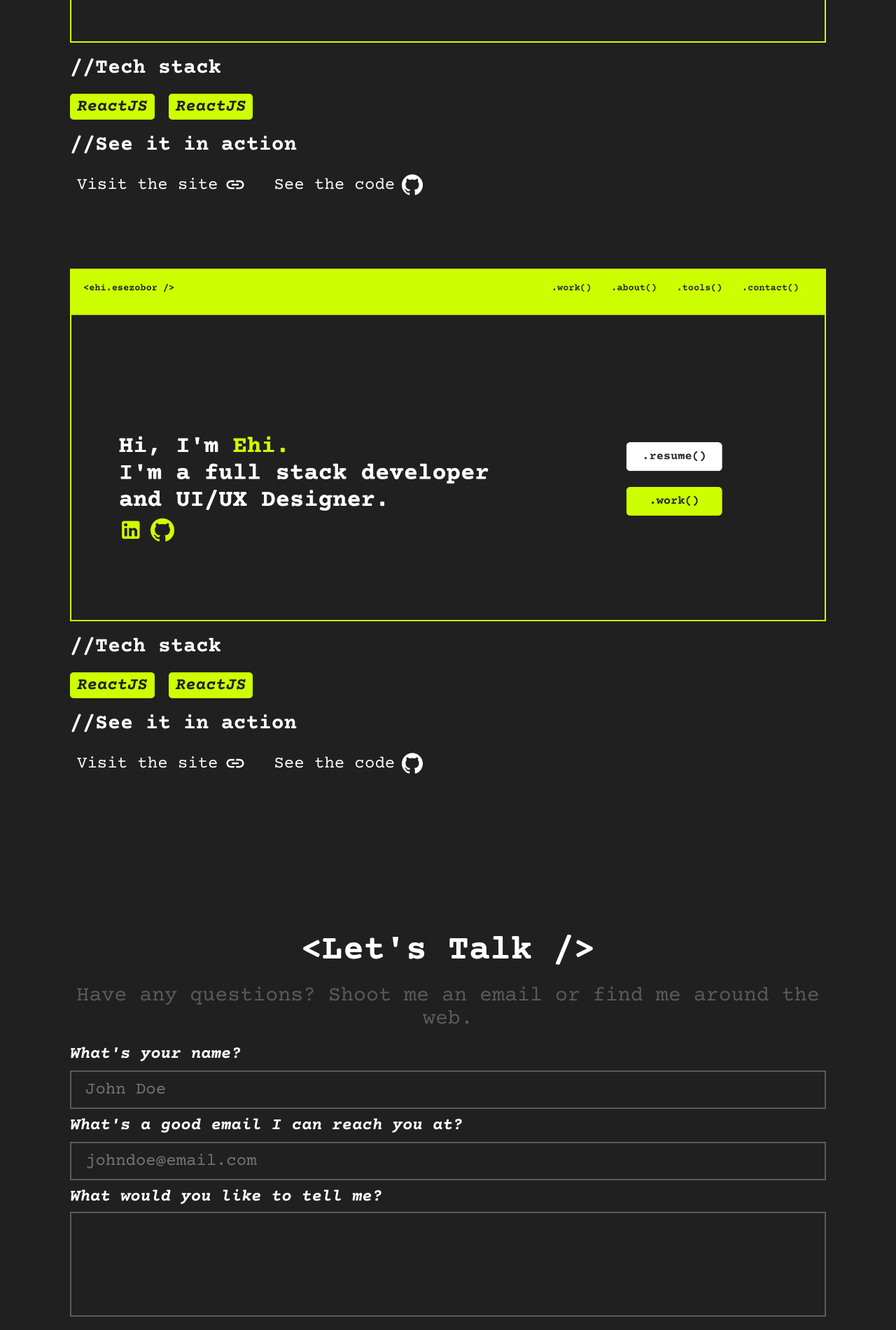
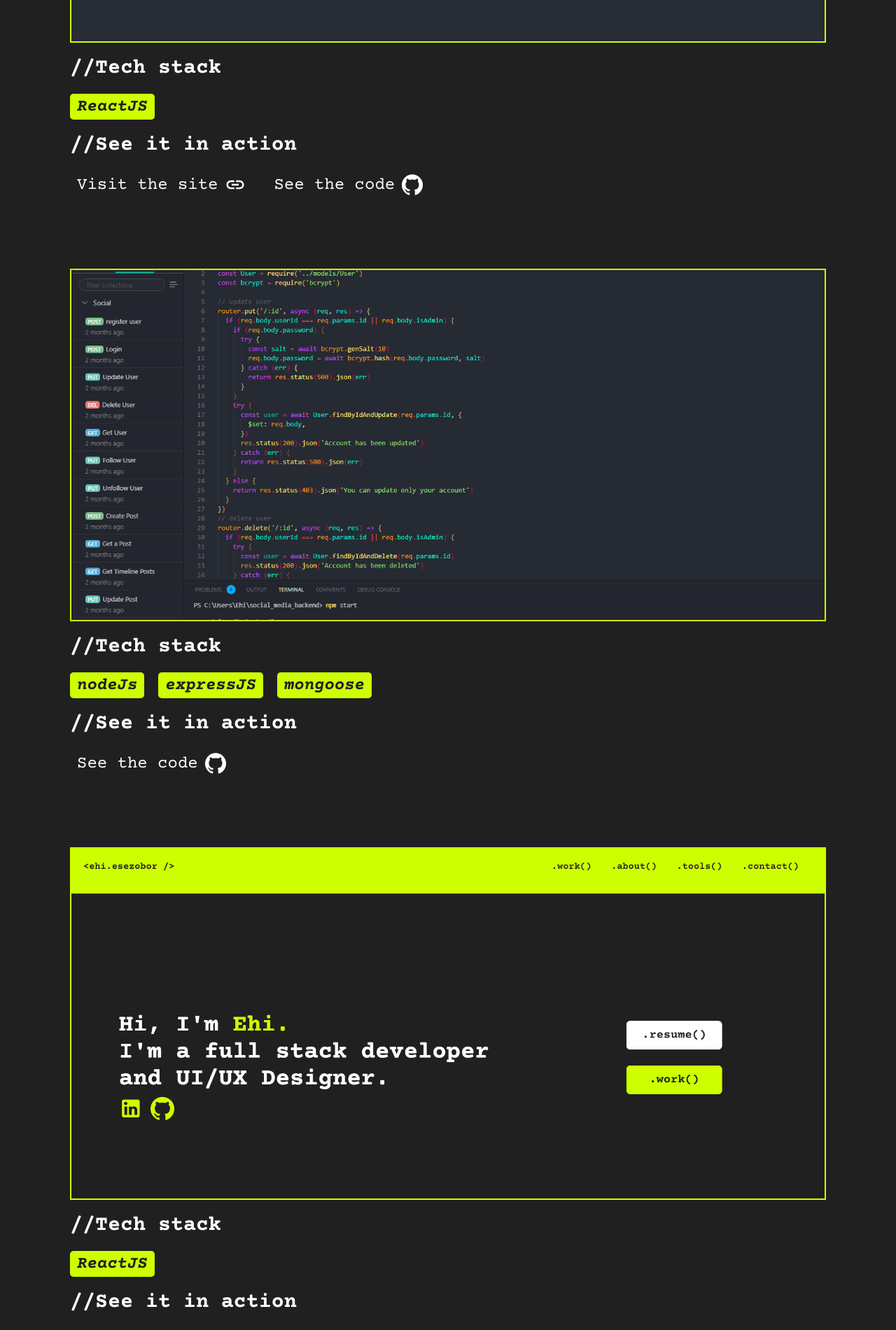
Before and after one commit to Leehis/ehi-esezobor-website, a React (Create React App) app: page / in a window 1280 px wide. Shown: the part 2220-4121 px from the top of the page at 70% size. Built offline with nearby package versions, Linux system fonts and the light colour scheme.

Commit message:
updated projects

```diff
--- a/src/components/card/Card.jsx
+++ b/src/components/card/Card.jsx
@@ -2,6 +2,10 @@ import './card.css'
 import { data } from '../project/data'
 import { GitHub, Link } from '@material-ui/icons'
 import portfolio from '../../images/portfolio-website-image.png'
+import array from '../../images/sorting-visualizer-image.png'
+import backend from '../../images/backend-social-media.png'
+
+
 
 const Card = () => {
   return (
@@ -9,14 +13,11 @@ const Card = () => {
       <div className='projectWrapper'>
         <div className='projectOne'>
           <div className='imageBox'>
-            <img src={portfolio} alt='' />
+            <img src={array} alt='' />
             <div className='overlay'>
-              <div className='imageName'>Personal Portfolio Website</div>
+              <div className='imageName'>Array Sorting Visualizer</div>
               <p className='imageDesc'>
-                Lorem ipsum dolor sit amet consectetur adipisicing elit. Dolor
-                ut quas officiis numquam rem minima, delectus natus eligendi
-                velit doloribus possimus fugiat. Ad consectetur dignissimos
-                dolores vitae totam sunt qui?
+                This is a react project with a very simple ui that allows users to see the various sorting algorithms and how they work in real time. It features popular sorting algorithms like bubble sort, selection sort, merge sort, quick sort and insertion sort.
               </p>
             </div>
           </div>
@@ -24,38 +25,72 @@ const Card = () => {
             <h3 className='techStackTitle'>{`//Tech stack`}</h3>
             <ul className='techStackList'>
               <li className='techList'>ReactJS</li>
-              <li className='techList'>ReactJS</li>
+
             </ul>
           </div>
           <div className='codeLinks'>
             <h3 className='codeLinksTitle'>{`//See it in action`}</h3>
             <ul className='codeLinksList'>
+              <a href='https://sortingvisualizerehi.netlify.app/' target='blank'>
               <li className='links'>
                 Visit the site <Link className='icons' />
               </li>
+              </a>
+              <a href='https://github.com/Leehis/Sorting-Visualizer' target='blank'>
               <li className='links'>
                 See the code <GitHub className='icons' />
               </li>
+              </a>
+
             </ul>
           </div>
         </div>
+
         <div className='projectTwo'>
           <div className='imageBox'>
-            <img src={portfolio} alt='' />
+            <img src={backend} alt='' />
             <div className='overlay'>
-              <div className='imageName'>Personal Portfolio Website</div>
+              <div className='imageName'>Social Media Backend</div>
               <p className='imageDesc'>
-                Lorem ipsum dolor sit amet consectetur adipisicing elit. Dolor
-                ut quas officiis numquam rem minima, delectus natus eligendi
-                velit doloribus possimus fugiat. Ad consectetur dignissimos
-                dolores vitae totam sunt qui?
+                This is the code for a social media backend. It allows users to follow each other, create posts, log-in, create accounts and many other social interactions. All this information is also stored in a database.
               </p>
             </div>
           </div>
           <div className='techStack'>
             <h3 className='techStackTitle'>{`//Tech stack`}</h3>
             <ul className='techStackList'>
-              <li className='techList'>ReactJS</li>
+              <li className='techList'>nodeJs</li>
+              <li className='techList'>expressJS</li>
+              <li className='techList'>mongoose</li>
+
+            </ul>
+          </div>
+          <div className='codeLinks'>
+            <h3 className='codeLinksTitle'>{`//See it in action`}</h3>
+            <ul className='codeLinksList'>
+
+              <a href='https://github.com/Leehis/social_media_backend' target='blank'>
+                <li className='links'>
+                  See the code <GitHub className='icons' />
+                </li>
+              </a>
+            </ul>
+          </div>
+        </div>
+
+        <div className='projectThree'>
+          <div className='imageBox'>
+            <img src={portfolio} alt='' />
+            <div className='overlay'>
+              <div className='imageName'>Personal Website</div>
+              <p className='imageDesc'>
+                This is the website you're currently on. This website is built with the purpose of showing off the work I have done.
+              </p>
+            </div>
+          </div>
+          <div className='techStack'>
+            <h3 className='techStackTitle'>{`//Tech stack`}</h3>
+            <ul className='techStackList'>
               <li className='techList'>ReactJS</li>
             </ul>
           </div>
@@ -64,7 +99,7 @@ const Card = () => {
             <ul className='codeLinksList'>
               <a href=''>
                 <li className='links'>
-                  Visit the site <Link className='icons' />
+                  Visit the site? You're already here! <Link className='icons' />
                 </li>
               </a>
               <a href='https://github.com'>
```
Also changed, not shown: src/images/backend-social-media.png (added), src/images/sorting-visualizer-image.png (added).
